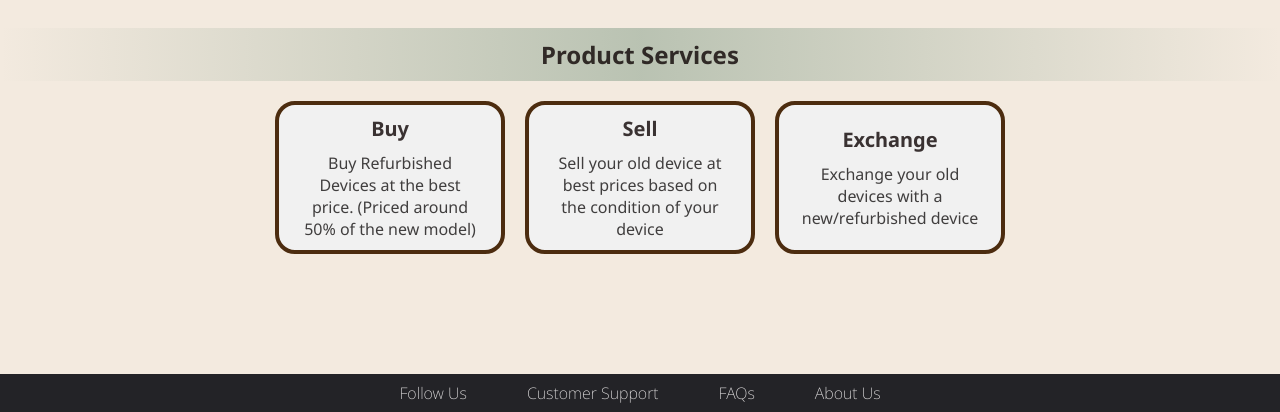
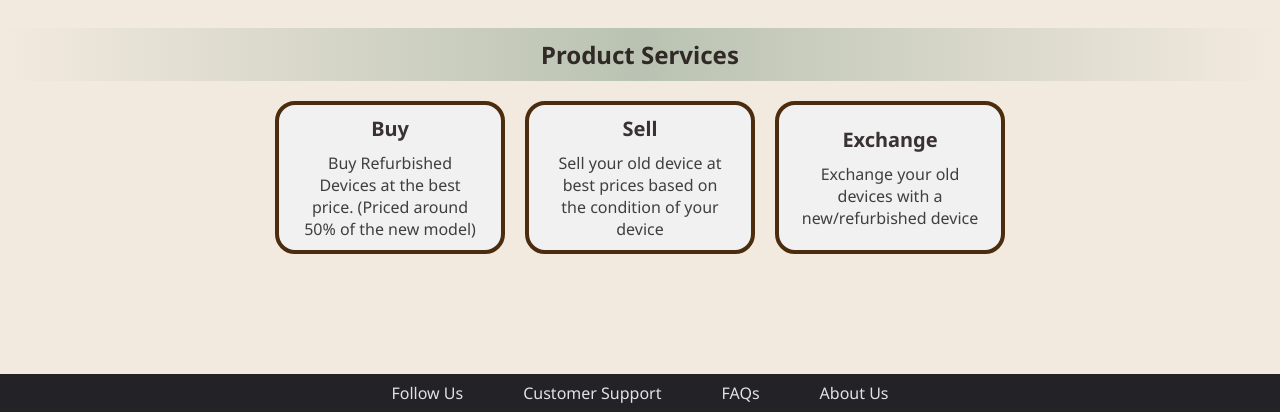
Before and after one commit to s-amin-05/business_plan, a plain HTML site: page index.html in a window 1280 px wide. Shown: the part 812-1224 px from the top of the page. Drawn offline with Linux system fonts and the light colour scheme.

Commit message:
Made the font of footer bolder

```diff
--- a/style.css
+++ b/style.css
@@ -182,7 +182,7 @@ footer a{
     color: rgba(248, 246, 246, 0.9);
     padding: 8px 30px;
     text-decoration: none;
-    font-weight: 200;
+    font-weight: 400;
 }
 
 .services button:hover{
```
